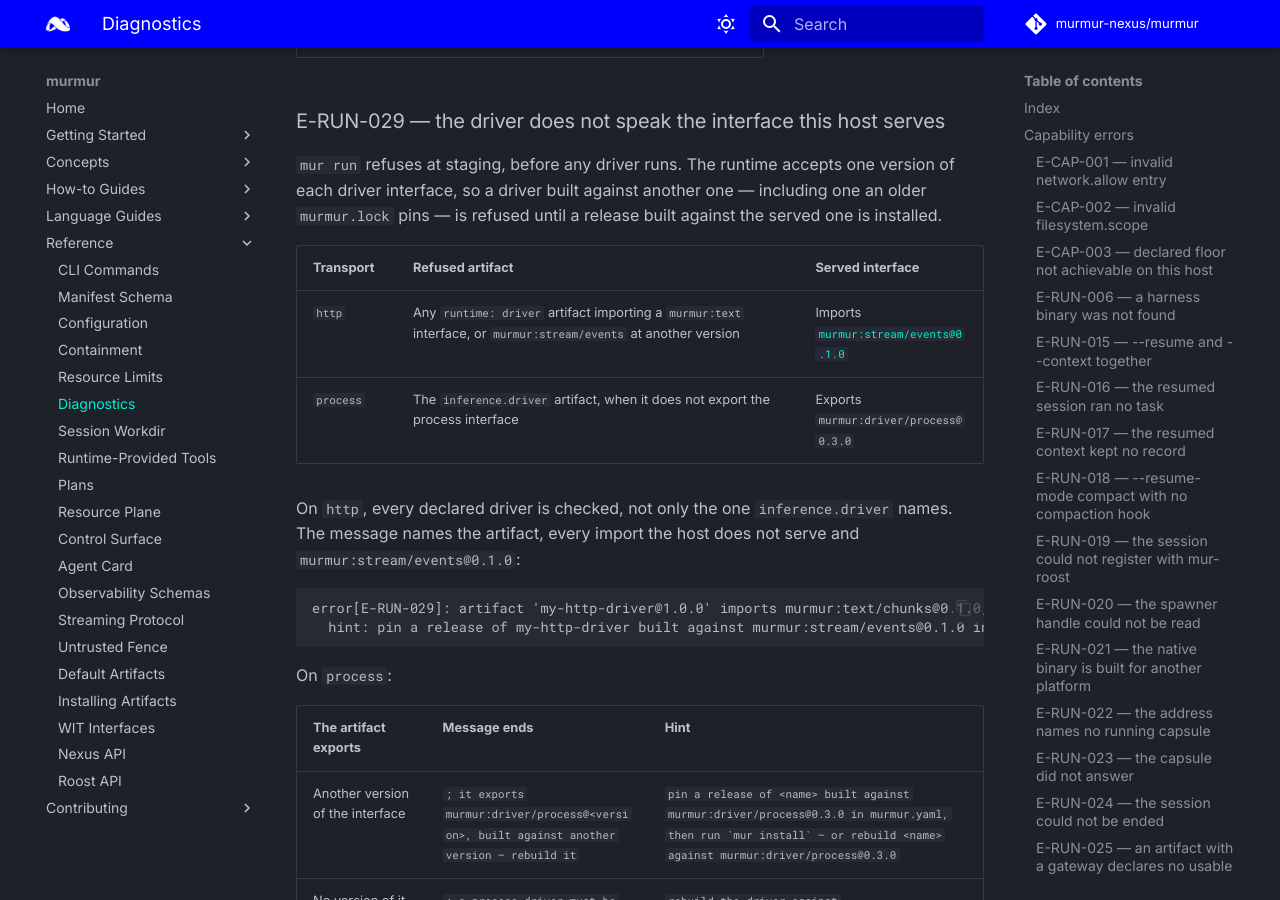
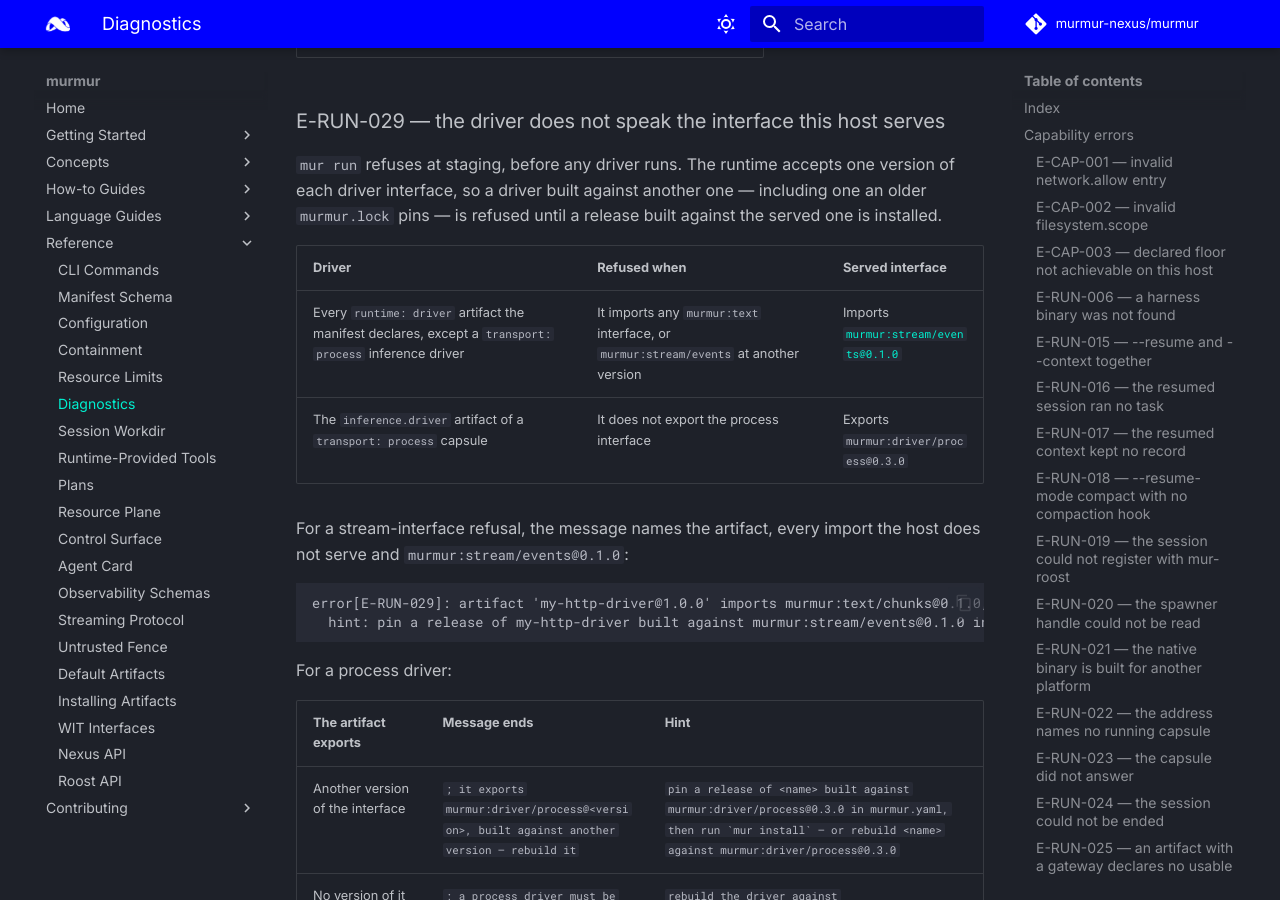
Before and after one commit to murmur-nexus/murmur, an MkDocs documentation site: the page built from docs/content/reference/diagnostics.md, in a window 1280 px wide and 900 px high, scrolled down 19620 px. Built offline with MkDocs 1.6.1 and Material for MkDocs 9.7.7, drawn with Linux system fonts in a browser that asks for light colours; comment, search, counter and statistics services are not loaded.

````diff
--- a/docs/content/reference/diagnostics.md
+++ b/docs/content/reference/diagnostics.md
@@ -565,20 +565,20 @@ The message ends with the path and the operating system's error.
 driver interface, so a driver built against another one — including one an older `murmur.lock`
 pins — is refused until a release built against the served one is installed.
 
-| Transport | Refused artifact | Served interface |
+| Driver | Refused when | Served interface |
 |---|---|---|
-| `http` | Any `runtime: driver` artifact importing a `murmur:text` interface, or `murmur:stream/events` at another version | Imports [`murmur:stream/events@0.1.0`](wit-interfaces.md#stream-events) |
-| `process` | The `inference.driver` artifact, when it does not export the process interface | Exports `murmur:driver/process@0.3.0` |
-
-On `http`, every declared driver is checked, not only the one `inference.driver` names. The message
-names the artifact, every import the host does not serve and `murmur:stream/events@0.1.0`:
+| Every `runtime: driver` artifact the manifest declares, except a `transport: process` inference driver | It imports any `murmur:text` interface, or `murmur:stream/events` at another version | Imports [`murmur:stream/events@0.1.0`](wit-interfaces.md#stream-events) |
+| The `inference.driver` artifact of a `transport: process` capsule | It does not export the process interface | Exports `murmur:driver/process@0.3.0` |
+
+For a stream-interface refusal, the message names the artifact, every import the host does not
+serve and `murmur:stream/events@0.1.0`:
 
 ```text
 error[E-RUN-029]: artifact 'my-http-driver@1.0.0' imports murmur:text/chunks@0.1.0, which this host does not serve; a driver must import murmur:stream/events@0.1.0 in its place
   hint: pin a release of my-http-driver built against murmur:stream/events@0.1.0 in murmur.yaml and run `mur install`, or rebuild it against that interface
 ```
 
-On `process`:
+For a process driver:
 
 | The artifact exports | Message ends | Hint |
 |---|---|---|
````
Also changed, not shown: 2 other files.
